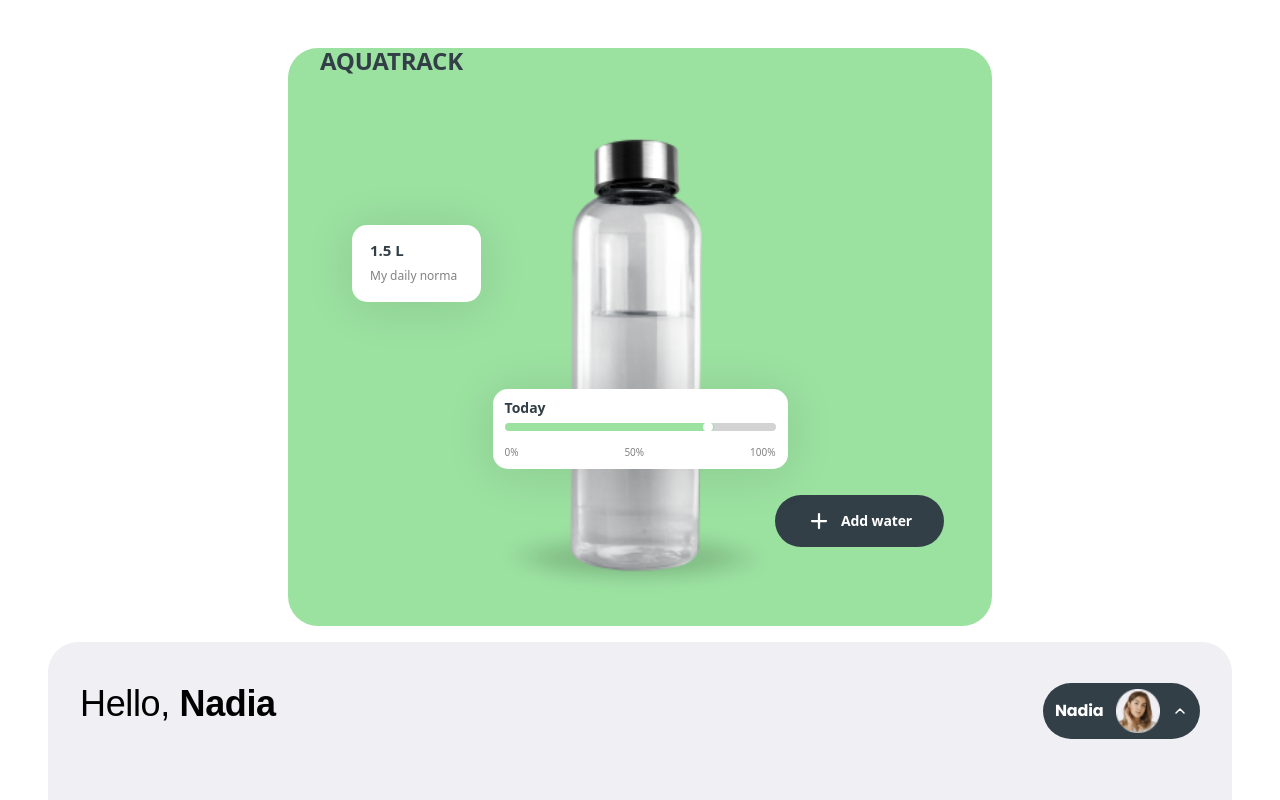
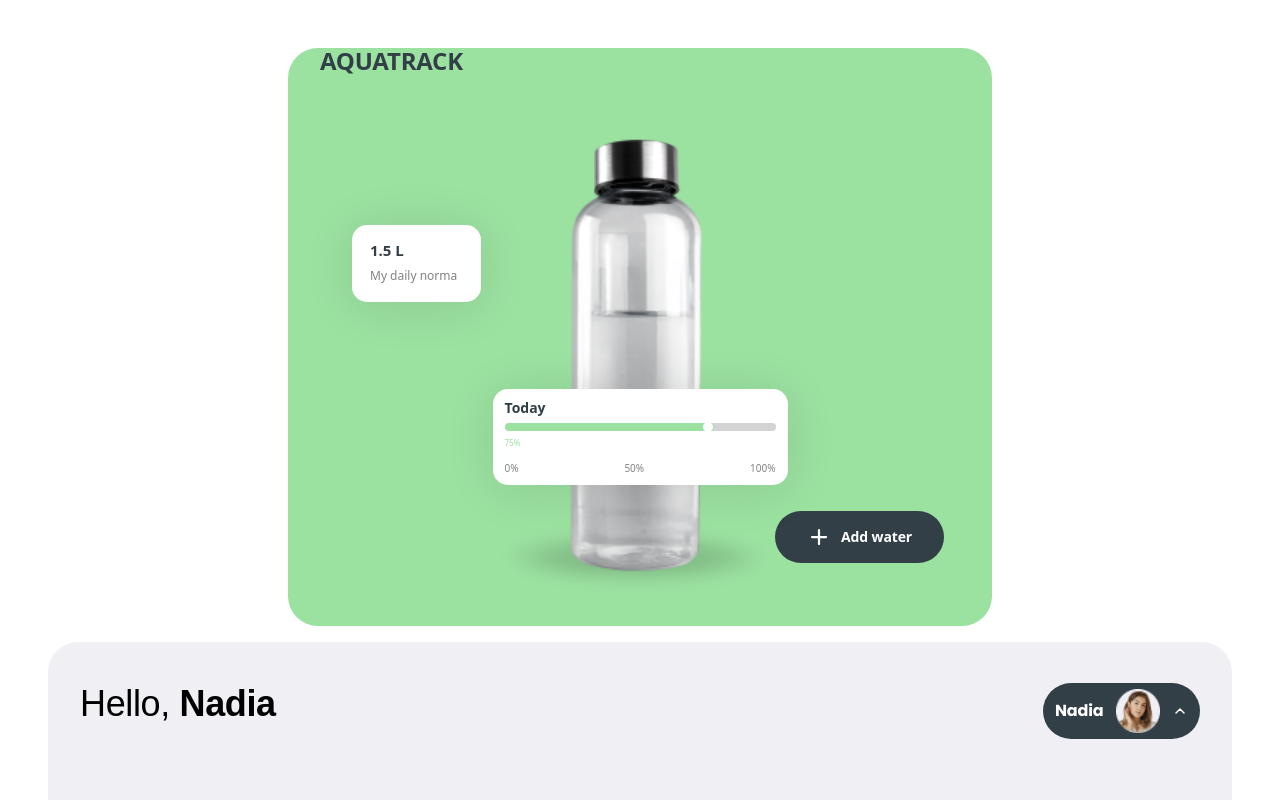
Before and after one commit to YevhenKharchenko/aqua-track-front, a React (Vite) app: page /tracker in a window 1280 px wide. Shown: the top 800 px of the page. Built offline with nearby package versions, Linux system fonts and the light colour scheme.

Commit message:
update water Progress bar

```diff
--- a/src/components/WaterProgressBar/WaterProgressBar.jsx
+++ b/src/components/WaterProgressBar/WaterProgressBar.jsx
@@ -10,14 +10,38 @@ const WaterProgressBar = ({ currentIntake = 1500, dailyNormValue = 2000 }) => {
 
   const progress = (currentIntake / dailyNormValue) * 100;
 
+  const renderPercentage = () => {
+    const percentages = [];
+    const result = [];
+
+    for (let i = 0; i <= 100; i += 10) {
+      if (!percentages.includes(i) && i < progress && i > progress - 10) {
+        result.push(progress.toFixed(0));
+      }
+      if (percentages.includes(i)) {
+        result.push(i);
+      }
+    }
+    return result.map((percentage, index) => (
+      <li
+        key={index}
+        className={parseInt(percentage, 10) === parseInt(progress, 10) ? css.exactProgressText : ''}
+      >
+        {percentage}%
+      </li>
+    ));
+  };
+
   return (
     <div className={css.progressBarContainer}>
       <h3 className={css.progressTitle}>Today</h3>
+
       <div className={css.progressBar}>
         <div className={css.progressBarFill} style={{ width: `${progress}%` }}>
-          <div className={css.progressIndicator} />
+          <div className={css.progressIndicator}></div>
         </div>
       </div>
+      <ul className={css.actualPercentage}>{renderPercentage()}</ul>
       <ul className={css.percentageList}>
         <li>0%</li>
         <li>50%</li>
--- a/src/components/WaterProgressBar/WaterProgressBar.module.css
+++ b/src/components/WaterProgressBar/WaterProgressBar.module.css
@@ -1,3 +1,4 @@
+/* WaterProgressBar.module.css */
 .progressBarContainer {
   display: flex;
   flex-direction: column;
@@ -17,10 +18,6 @@
   font-size: 14px;
   font-weight: 700;
   line-height: 1em;
-}
-
-.progressBarWrapper {
-  position: relative;
 }
 
 .progressBar {
@@ -48,8 +45,29 @@
   border-radius: 50%;
   position: absolute;
   top: 50%;
-  right: -6px;
-  transform: translateY(-50%);
+  right: 0;
+  transform: translateX(50%) translateY(-50%);
+  transition: left 0.4s ease;
+  cursor: pointer;
+}
+
+.progressIndicator::after {
+  content: attr(data-progress);
+  display: none;
+  position: absolute;
+  top: 20px; /* Adjust this value to position the text below the indicator */
+  left: 50%;
+  transform: translateX(-50%);
+  background-color: #fff;
+  padding: 2px 6px;
+  border-radius: 4px;
+  box-shadow: 0px 4px 10px rgba(0, 0, 0, 0.1);
+  font-size: 10px;
+  color: #323f47;
+}
+
+.progressIndicator:hover::after {
+  display: block;
 }
 
 .percentageList {
@@ -59,6 +77,13 @@
   margin-top: 8px;
   color: rgba(47, 47, 47, 0.6);
   font-size: 10px;
+  font-weight: 400;
+  line-height: 1em;
+}
+
+.exactProgressText {
+  color: #9be1a0;
+  font-size: 8px;
   font-weight: 400;
   line-height: 1em;
 }
@@ -78,16 +103,3 @@
     margin-bottom: 56px;
   }
 }
-
-@media (min-width: 768px) {
-  .progressBarContainer {
-    margin-bottom: 26px;
-    width: 295px;
-  }
-}
-
-@media (min-width: 1440px) {
-  .progressBarContainer {
-    margin-bottom: 56px;
-  }
-}
```
